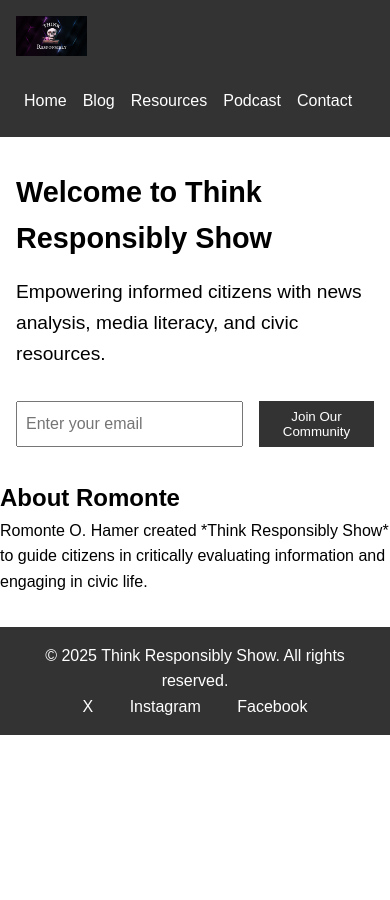
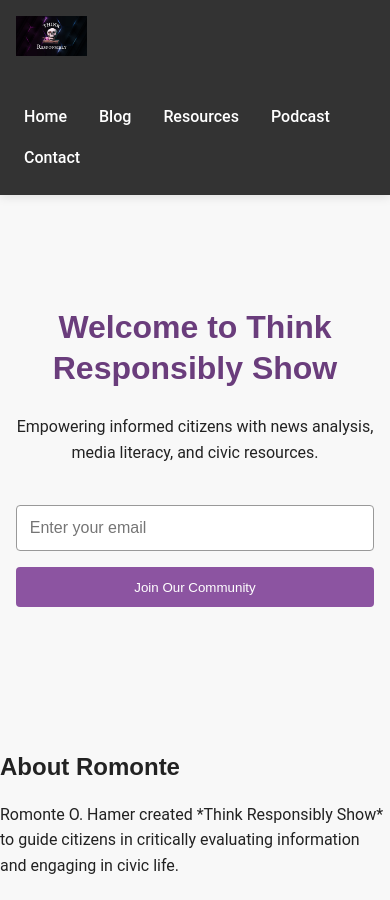
Before and after one commit to Volanalytics/thinkresponsiblyshow, a Jekyll site: the page built from index.html, in a window 390 px wide and 900 px high. Built offline with Jekyll 4.4.1, drawn with Linux system fonts in a browser that asks for light colours.

Commit message:
Update style.css

```diff
--- a/css/style.css
+++ b/css/style.css
@@ -3,15 +3,76 @@
     padding: 0;
     box-sizing: border-box;
 }
+
+:root {
+    --primary-dark: #333;
+    --primary-light: #f8f8f8;
+    --accent: #8c54a1;  /* Purple from logo */
+    --accent-dark: #6a3d7c;  /* Darker purple */
+    --accent-light: #a57bb8;  /* Lighter purple */
+    --text-dark: #222;
+    --text-light: #fff;
+    --gray-light: #eaeaea;
+    --gray-med: #999;
+    --gray-dark: #555;
+}
+
 body {
-    font-family: Arial, sans-serif;
+    font-family: 'Roboto', Arial, sans-serif;
     line-height: 1.6;
+    color: var(--text-dark);
+    background-color: var(--primary-light);
 }
+
+/* Typography */
+h1, h2, h3, h4, h5, h6 {
+    font-family: 'Montserrat', sans-serif;
+    margin-bottom: 0.8em;
+    color: var(--text-dark);
+    line-height: 1.3;
+}
+
+h1 {
+    font-size: 2.5rem;
+    font-weight: 700;
+}
+
+h2 {
+    font-size: 2rem;
+    font-weight: 600;
+}
+
+h3 {
+    font-size: 1.5rem;
+    font-weight: 600;
+}
+
+p {
+    margin-bottom: 1.2rem;
+}
+
+a {
+    color: var(--accent);
+    text-decoration: none;
+    transition: color 0.3s;
+}
+
+a:hover {
+    color: var(--accent-dark);
+    text-decoration: underline;
+}
+
+/* Header & Navigation */
 header {
-    background: #333;
-    color: #fff;
+    background: var(--primary-dark);
+    color: var(--text-light);
     padding: 1rem;
+    box-shadow: 0 2px 10px rgba(0,0,0,0.1);
+    position: sticky;
+    top: 0;
+    z-index: 100;
 }
+
 nav {
     display: flex;
     justify-content: space-between;
@@ -19,88 +80,367 @@
     max-width: 1200px;
     margin: 0 auto;
 }
+
 .logo-img {
-    max-height: 50px;
+    max-height: 60px;
     width: auto;
+    transition: transform 0.3s;
 }
+
+.logo-img:hover {
+    transform: scale(1.05);
+}
+
 nav ul {
     display: flex;
     list-style: none;
 }
+
 nav ul li {
     margin-left: 2rem;
 }
+
 nav ul li a {
-    color: #fff;
+    color: var(--text-light);
+    text-decoration: none;
+    font-weight: 500;
+    padding: 0.5rem;
+    border-radius: 4px;
+    transition: all 0.3s;
+}
+
+nav ul li a:hover {
+    background-color: var(--accent);
+    color: var(--text-light);
     text-decoration: none;
 }
-.hero, .blog, .resources, .podcast, .contact {
-    max-width: 800px;
-    margin: 2rem auto;
+
+/* Main Content Sections */
+main {
+    min-height: 70vh;
+}
+
+.container {
+    max-width: 1200px;
+    margin: 0 auto;
     padding: 0 1rem;
 }
-.hero h1, .blog h1 {
-    font-size: 2.5rem;
-    margin-bottom: 1rem;
+
+.hero, .blog, .resources, .podcast, .contact, .about {
+    max-width: 1000px;
+    margin: 3rem auto;
+    padding: 0 1.5rem;
 }
+
+.hero {
+    text-align: center;
+    padding: 4rem 1rem;
+}
+
+.hero h1 {
+    font-size: 2.8rem;
+    margin-bottom: 1.5rem;
+    color: var(--accent-dark);
+}
+
 .hero p {
-    font-size: 1.2rem;
-    margin-bottom: 2rem;
+    font-size: 1.3rem;
+    margin-bottom: 2.5rem;
+    max-width: 800px;
+    margin-left: auto;
+    margin-right: auto;
 }
-.hero form {
+
+/* Forms */
+.hero form, .contact form {
     display: flex;
     justify-content: center;
     gap: 1rem;
+    max-width: 600px;
+    margin: 0 auto;
 }
+
 .hero input, .contact input, .contact textarea {
-    padding: 0.5rem;
+    padding: 0.8rem;
     font-size: 1rem;
+    border: 1px solid var(--gray-med);
+    border-radius: 4px;
+    width: 100%;
+    transition: border 0.3s, box-shadow 0.3s;
 }
-.hero button, .contact button {
-    padding: 0.5rem 1rem;
-    background: #333;
-    color: #fff;
+
+.hero input:focus, .contact input:focus, .contact textarea:focus {
+    border-color: var(--accent);
+    outline: none;
+    box-shadow: 0 0 0 3px rgba(140, 84, 161, 0.2);
+}
+
+.contact textarea {
+    min-height: 150px;
+    resize: vertical;
+}
+
+.btn, .hero button, .contact button {
+    padding: 0.8rem 1.5rem;
+    background: var(--accent);
+    color: var(--text-light);
     border: none;
+    border-radius: 4px;
     cursor: pointer;
+    font-weight: 500;
+    transition: background 0.3s, transform 0.3s;
 }
+
+.btn:hover, .hero button:hover, .contact button:hover {
+    background: var(--accent-dark);
+    transform: translateY(-2px);
+}
+
+/* Blog Section */
 .blog article {
-    margin-bottom: 2rem;
+    margin-bottom: 3rem;
+    padding-bottom: 2rem;
+    border-bottom: 1px solid var(--gray-light);
 }
+
+.blog h2 a {
+    color: var(--accent-dark);
+}
+
 .blog .meta {
     font-size: 0.9rem;
-    color: #666;
+    color: var(--gray-dark);
+    margin-bottom: 1rem;
+    display: flex;
+    align-items: center;
+}
+
+.blog .read-more {
+    display: inline-block;
+    margin-top: 1rem;
+    font-weight: 500;
+}
+
+/* Post Content */
+.post-content {
+    line-height: 1.8;
+}
+
+.post-content h2, .post-content h3 {
+    margin-top: 2rem;
+}
+
+.post-content ul, .post-content ol {
+    margin-left: 2rem;
+    margin-bottom: 1.5rem;
+}
+
+.post-content ul li, .post-content ol li {
     margin-bottom: 0.5rem;
 }
+
+.post-content blockquote {
+    border-left: 4px solid var(--accent);
+    padding-left: 1.5rem;
+    margin: 1.5rem 0;
+    font-style: italic;
+    color: var(--gray-dark);
+}
+
+/* Resources */
+.resources ul {
+    list-style: none;
+    margin: 2rem 0;
+}
+
+.resources li {
+    margin-bottom: 1.5rem;
+    padding: 1.5rem;
+    background: white;
+    border-radius: 8px;
+    box-shadow: 0 2px 10px rgba(0,0,0,0.05);
+    transition: transform 0.3s, box-shadow 0.3s;
+}
+
+.resources li:hover {
+    transform: translateY(-5px);
+    box-shadow: 0 5px 15px rgba(0,0,0,0.1);
+}
+
+.resources h3 {
+    color: var(--accent-dark);
+    margin-bottom: 0.5rem;
+}
+
+.resources .resource-description {
+    margin-bottom: 1rem;
+    color: var(--gray-dark);
+}
+
+.resources .btn {
+    display: inline-block;
+}
+
+/* Podcast Page */
+.podcast-container {
+    background: white;
+    border-radius: 10px;
+    padding: 2rem;
+    box-shadow: 0 5px 15px rgba(0,0,0,0.05);
+    margin-top: 2rem;
+}
+
+.podcast-info {
+    margin-top: 2rem;
+}
+
+.podcast-topics {
+    margin: 2rem 0;
+    padding: 1.5rem;
+    background: var(--gray-light);
+    border-radius: 8px;
+}
+
+.podcast-topics h3 {
+    margin-bottom: 1rem;
+    color: var(--accent-dark);
+}
+
+.podcast-topics ul {
+    list-style: none;
+}
+
+.podcast-topics li {
+    margin-bottom: 0.5rem;
+    padding-left: 1.5rem;
+    position: relative;
+}
+
+.podcast-topics li:before {
+    content: "";
+    position: absolute;
+    left: 0;
+    top: 10px;
+    width: 8px;
+    height: 8px;
+    background-color: var(--accent);
+    border-radius: 50%;
+}
+
+/* About Section */
+.about {
+    padding: 2rem 0;
+}
+
+.about-bio {
+    display: flex;
+    gap: 2rem;
+    align-items: center;
+    margin: 2rem 0;
+}
+
+.about-image {
+    flex: 0 0 200px;
+}
+
+.about-image img {
+    width: 100%;
+    border-radius: 10px;
+    box-shadow: 0 5px 15px rgba(0,0,0,0.1);
+}
+
+.about-text {
+    flex: 1;
+}
+
+/* Ad Styling */
 .ad-banner, .ad-native, .ad-video {
     margin: 2rem auto;
     text-align: center;
+    padding: 1rem;
+    background: var(--gray-light);
+    border-radius: 8px;
+    overflow: hidden;
 }
+
+/* Footer */
 footer {
-    background: #333;
-    color: #fff;
+    background: var(--primary-dark);
+    color: var(--text-light);
     text-align: center;
-    padding: 1rem;
+    padding: 2rem 1rem;
+    margin-top: 3rem;
 }
+
+.social-links {
+    margin-top: 1rem;
+}
+
 .social-links a {
-    color: #fff;
+    color: var(--text-light);
     margin: 0 1rem;
     text-decoration: none;
+    display: inline-block;
+    transition: transform 0.3s;
 }
+
+.social-links a:hover {
+    transform: translateY(-3px);
+    color: var(--accent-light);
+}
+
+/* Responsive Design */
 @media (max-width: 768px) {
     nav {
         flex-direction: column;
         align-items: flex-start;
     }
+
     .logo-img {
         max-height: 40px;
+        margin-bottom: 1rem;
     }
+
     nav ul {
         margin-top: 1rem;
+        flex-wrap: wrap;
     }
+
     nav ul li {
-        margin: 0.5rem;
+        margin: 0.5rem 1rem 0.5rem 0;
     }
-    .hero h1, .blog h1 {
+
+    .hero h1 {
+        font-size: 2rem;
+    }
+
+    .hero form {
+        flex-direction: column;
+    }
+
+    .about-bio {
+        flex-direction: column;
+        text-align: center;
+    }
+
+    .about-image {
+        flex: 0 0 150px;
+    }
+}
+
+@media (max-width: 480px) {
+    h1 {
         font-size: 1.8rem;
     }
+
+    h2 {
+        font-size: 1.5rem;
+    }
+
+    .hero p {
+        font-size: 1rem;
+    }
 }
+
+/* Google Fonts Import - Add to your HTML head */
+/* <link href="https://fonts.googleapis.com/css2?family=Montserrat:wght@400;500;600;700&family=Roboto:wght@300;400;500&display=swap" rel="stylesheet"> */
```
